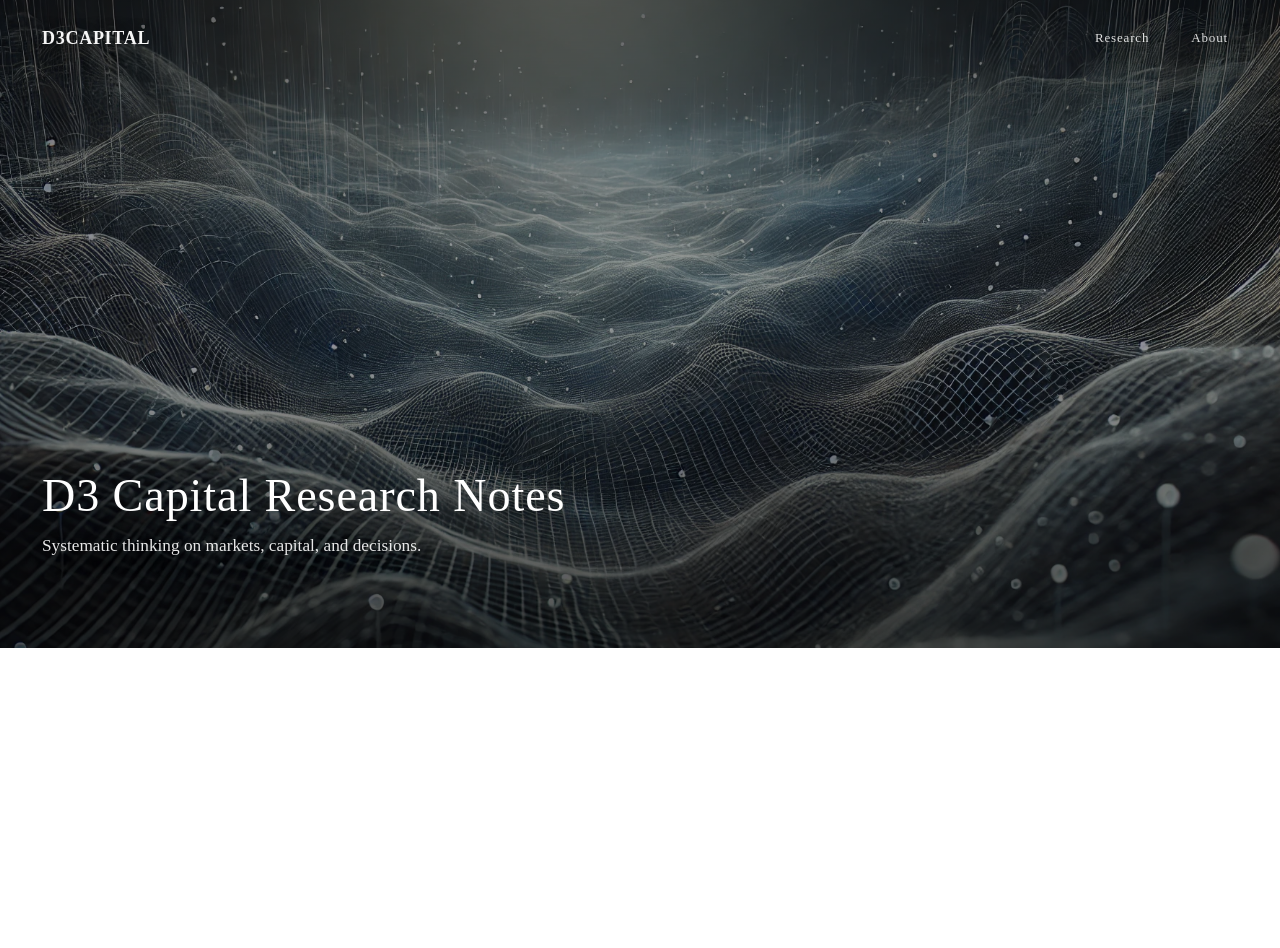
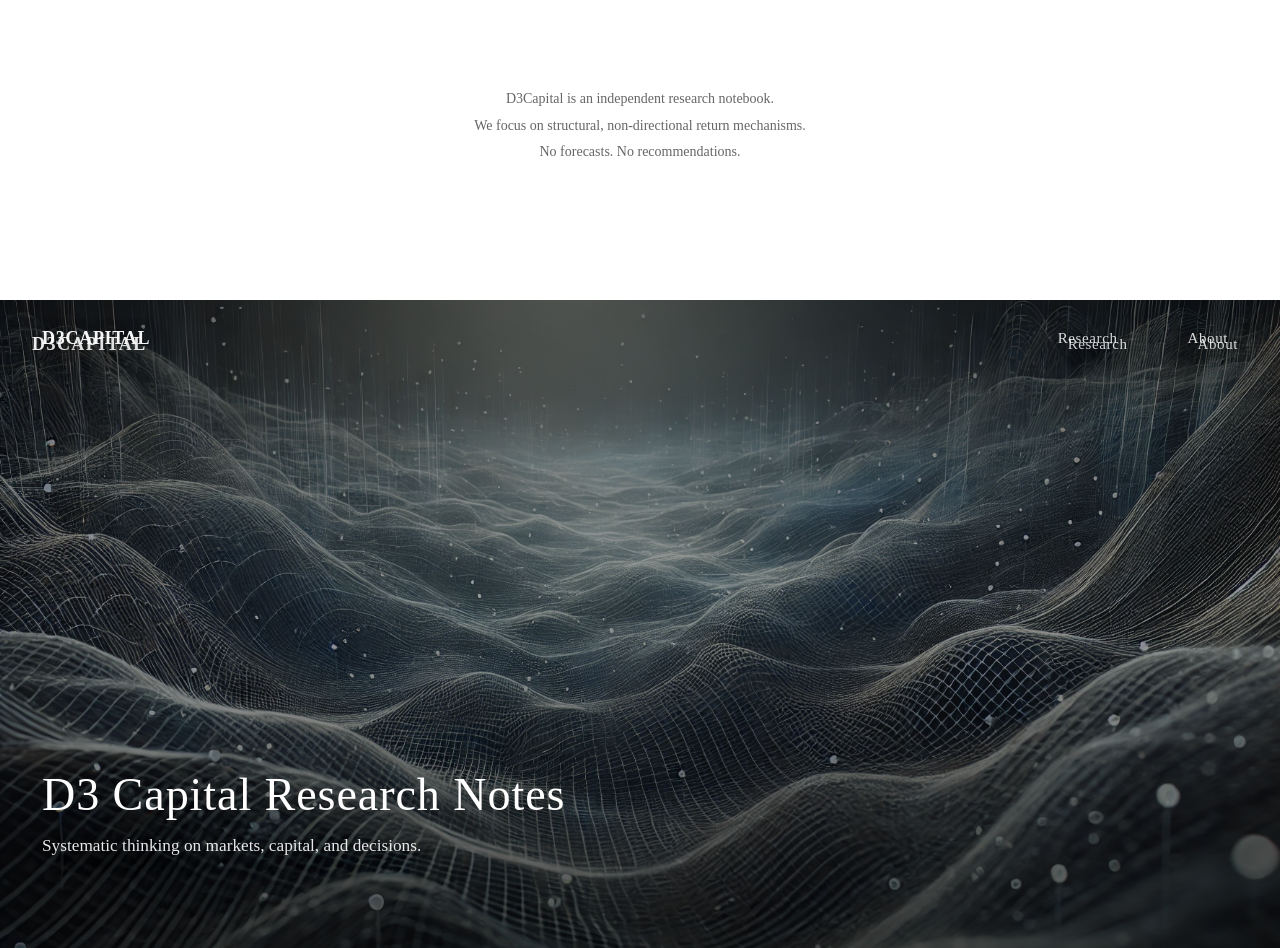
Before and after one commit to D3Capital/D3Capital.github.io, a Jekyll site: the page built from index.md, in a window 1280 px wide. Built offline with Jekyll 4.4.1, drawn with Linux system fonts in a browser that asks for light colours; before the commit the page ends 900 px from its top, so only the background shows below that.

Commit message:
refine hero navigation and branding

```diff
--- a/index.md
+++ b/index.md
@@ -92,10 +92,11 @@
 }
 
 .hero-links a {
-  color: rgba(255,255,255,0.86) !important;
+  color: rgba(255,255,255,0.85) !important;
   text-decoration: none !important;
-  font-size: 13px;
-  font-weight: 500;
+  font-size: 16px;
+  font-weight: 400;
+  letter-spacing: 0.06em;
   padding: 8px 10px;
   border-radius: 10px;
   text-shadow: 0 10px 22px rgba(0,0,0,0.45);
@@ -140,10 +141,67 @@
   .hero-topbar { left: 18px; right: 18px; top: 16px; }
   .hero-text { left: 18px; right: 18px; bottom: 44px; }
 }
+.hero-top {
+  position: absolute;
+  top: 28px;
+  left: 32px;
+  right: 32px;
+  display: flex;
+  justify-content: space-between;
+  align-items: center;
+  z-index: 5;
+}
+
+.hero-brand {
+  font-size: 18px;
+  font-weight: 600;
+  letter-spacing: 0.08em;
+  text-transform: uppercase;
+  color: rgba(255,255,255,0.95);
+  text-decoration: none;
+}
+
+.hero-links a {
+  margin-left: 28px;
+  font-size: 15px;
+  font-weight: 500;
+  letter-spacing: 0.04em;
+  color: rgba(255,255,255,0.9);
+  text-decoration: none;
+}
+
+.hero-links a:hover {
+  opacity: 1;
+}
 </style>
 
 <!-- HERO -->
+<section class="home-statement">
+  <p>
+    D3Capital is an independent research notebook.<br>
+    We focus on structural, non-directional return mechanisms.<br>
+    No forecasts. No recommendations.
+  </p>
+</section>
+
+<style>
+.home-statement{
+  padding: 72px 24px 120px;
+  text-align: center;
+  color: #666;
+  font-size: 14px;
+  line-height: 1.9;
+}
+</style>
 <div class="hero">
+  <div class="hero-top">
+  <a class="hero-brand" href="/">D3Capital</a>
+
+  <nav class="hero-links">
+    <a href="/research/">Research</a>
+    <a href="/about/">About</a>
+  </nav>
+</div>
   <img class="hero-img" src="/assets/img/hero.jpg" alt="D3Capital Research">
   <div class="hero-overlay"></div>
 
```
